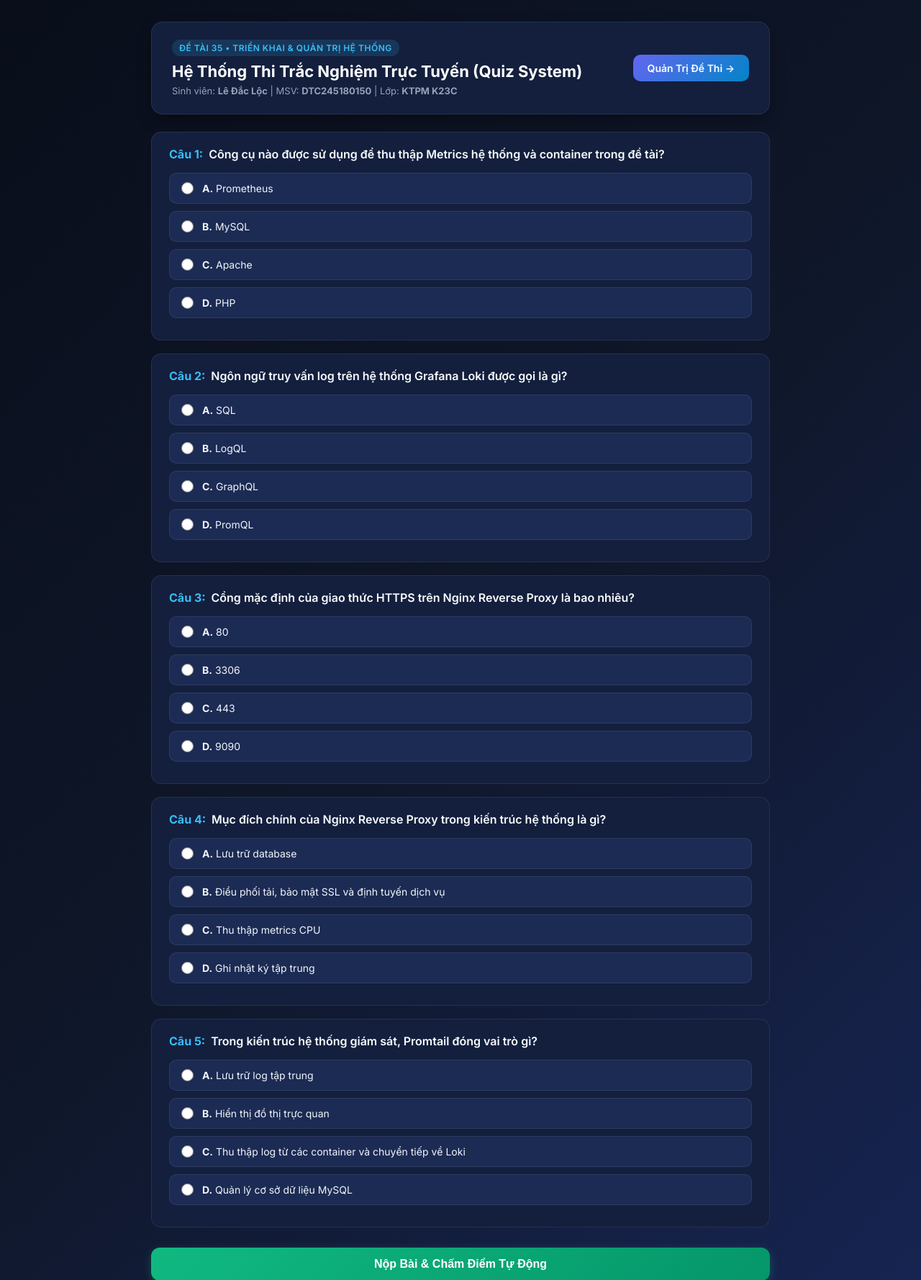
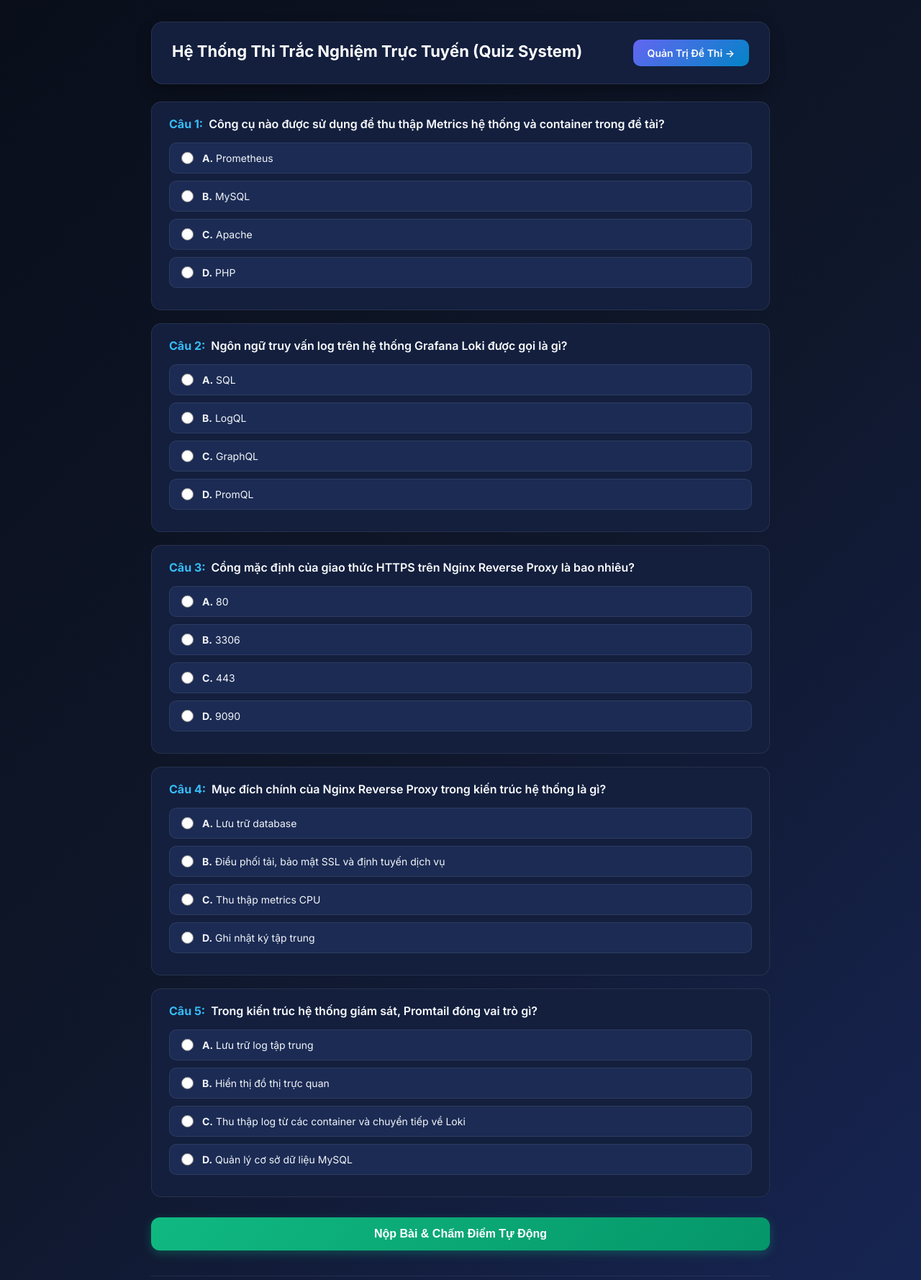
Before and after one commit to cauchu121/quiz-system, a PHP site: page / in a window 1280 px wide. Shown: the top 1778 px of the page at 72% size. Run offline with PHP 8.4, Linux system fonts and the light colour scheme; data comes from the database, SQL or seed files in the repository; data that the repository does not hold is empty.

Commit message:
UI: Remove badge topic & student info, refine question numbering format

```diff
--- a/web/index.php
+++ b/web/index.php
@@ -170,6 +170,8 @@ if ($_SERVER['REQUEST_METHOD'] === 'POST' && $total > 0) {
         .q-number {
             color: var(--primary);
             font-weight: 700;
+            white-space: nowrap;
+            flex-shrink: 0;
         }
         .option-label {
             display: flex;
@@ -236,9 +238,7 @@ if ($_SERVER['REQUEST_METHOD'] === 'POST' && $total > 0) {
     <!-- Header -->
     <div class="header-card">
         <div class="header-left">
-            <span class="badge-topic">Đề tài 35 • Triển khai & Quản trị Hệ thống</span>
-            <h1>Hệ Thống Thi Trắc Nghiệm Trực Tuyến (Quiz System)</h1>
-            <p class="student-info">Sinh viên: <strong>Lê Đắc Lộc</strong> | MSV: <strong>DTC245180150</strong> | Lớp: <strong>KTPM K23C</strong></p>
+            <h1 style="font-size: 22px; font-weight: 700; color: #ffffff;">Hệ Thống Thi Trắc Nghiệm Trực Tuyến (Quiz System)</h1>
         </div>
         <div>
             <a href="/admin.php" class="nav-btn">Quản Trị Đề Thi →</a>
@@ -272,7 +272,7 @@ if ($_SERVER['REQUEST_METHOD'] === 'POST' && $total > 0) {
                 $qid = $q['id'];
                 $user_choice = $user_answers[$qid] ?? null;
                 $correct = strtoupper($q['correct_option']);
-                $clean_q_text = preg_replace('/^Câu\s*\d+\s*:\s*/ui', '', $q['question_text']);
+                $clean_q_text = preg_replace('/^Câu\s*\d+[\s\.\:\-]+/ui', '', $q['question_text']);
             ?>
                 <div class="question-card">
                     <div class="question-title">
```
